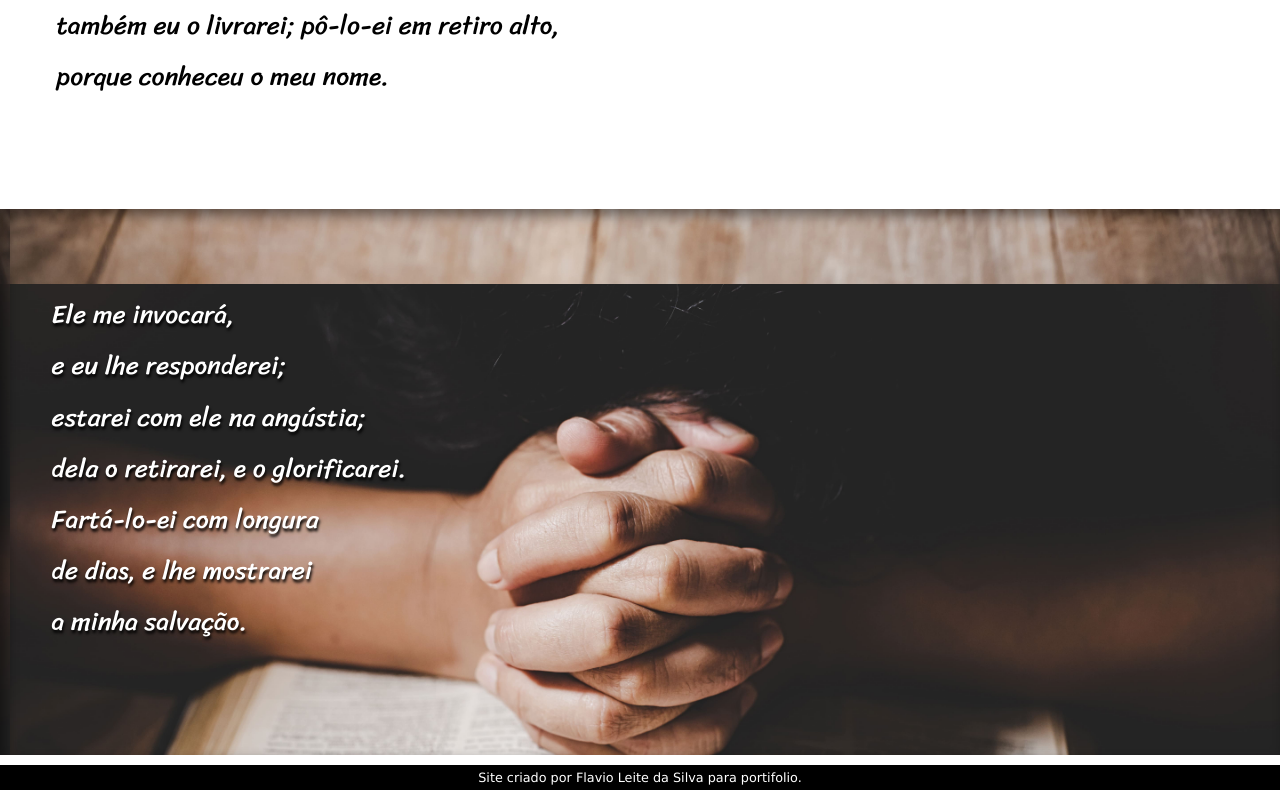
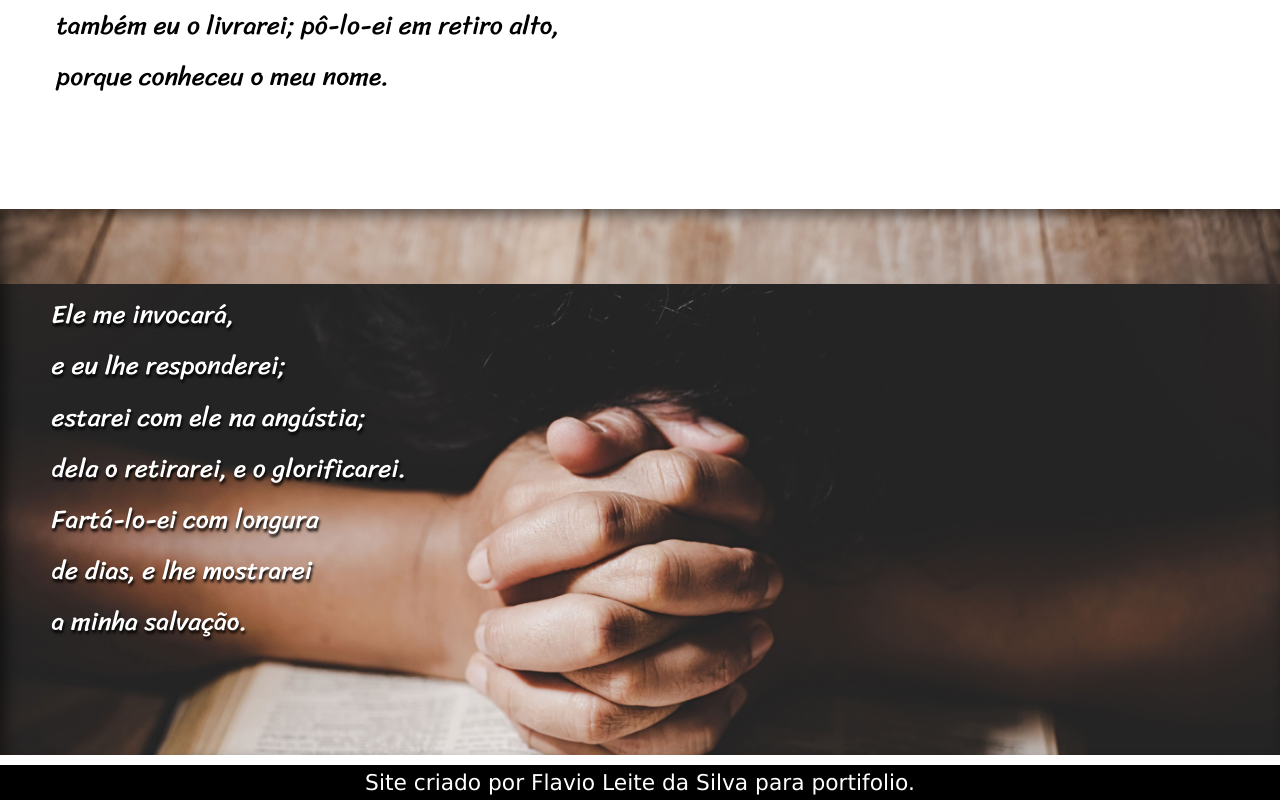
Before and after one commit to flavio16silva/Cordel, a plain HTML site: page index.html in a window 1280 px wide. Shown: the part 3327-4127 px from the top of the page. Drawn offline with Linux system fonts and the light colour scheme.

Commit message:
resolução no image3 e footer

```diff
--- a/estilo/style.css
+++ b/estilo/style.css
@@ -163,7 +163,7 @@ section#img02 {
 section#img03 {
   background-image: url('../imagens/background004_.jpg');
   background-position: top 75px left 10px;
-
+  background-position-x: left;
 
 }
 
@@ -175,5 +175,6 @@ footer {
   color: white;
   text-align: center;
   padding: 5px;
-  font-size: 80%;
+  font-size: 1.7vw;
+  /*font-size: 80%;*/
 }
```
